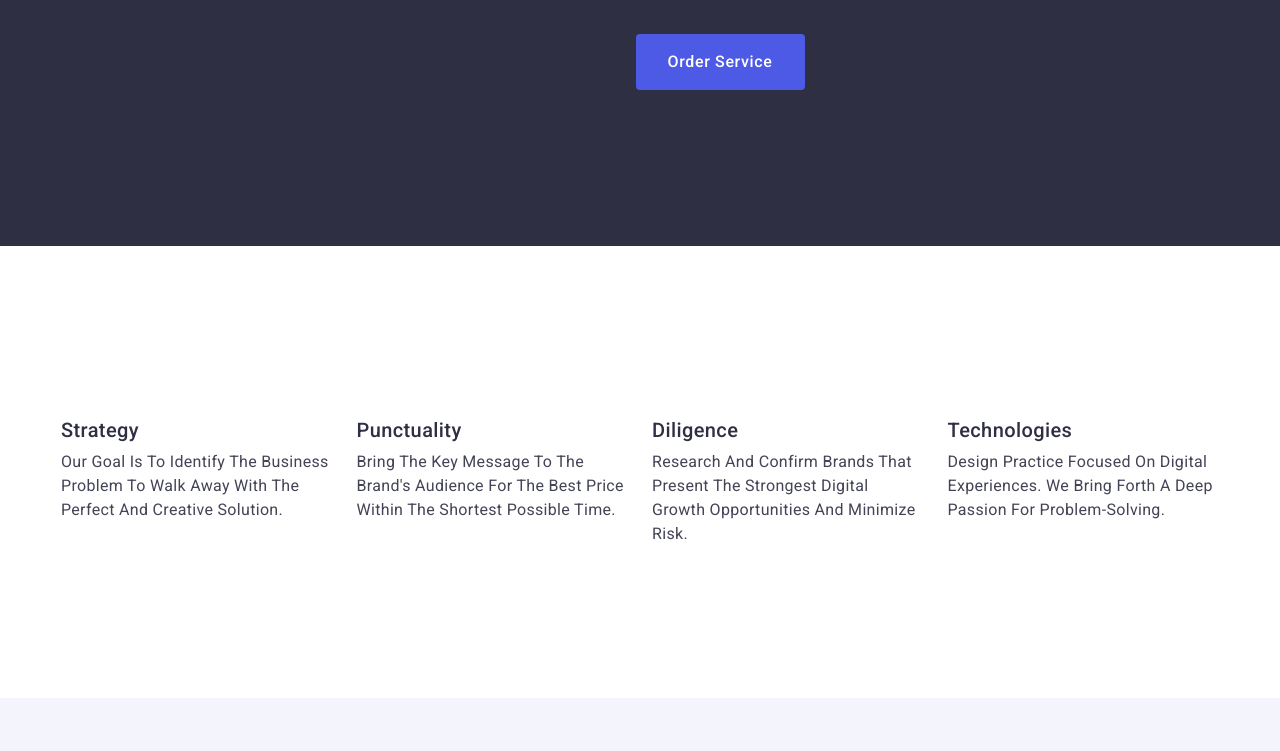
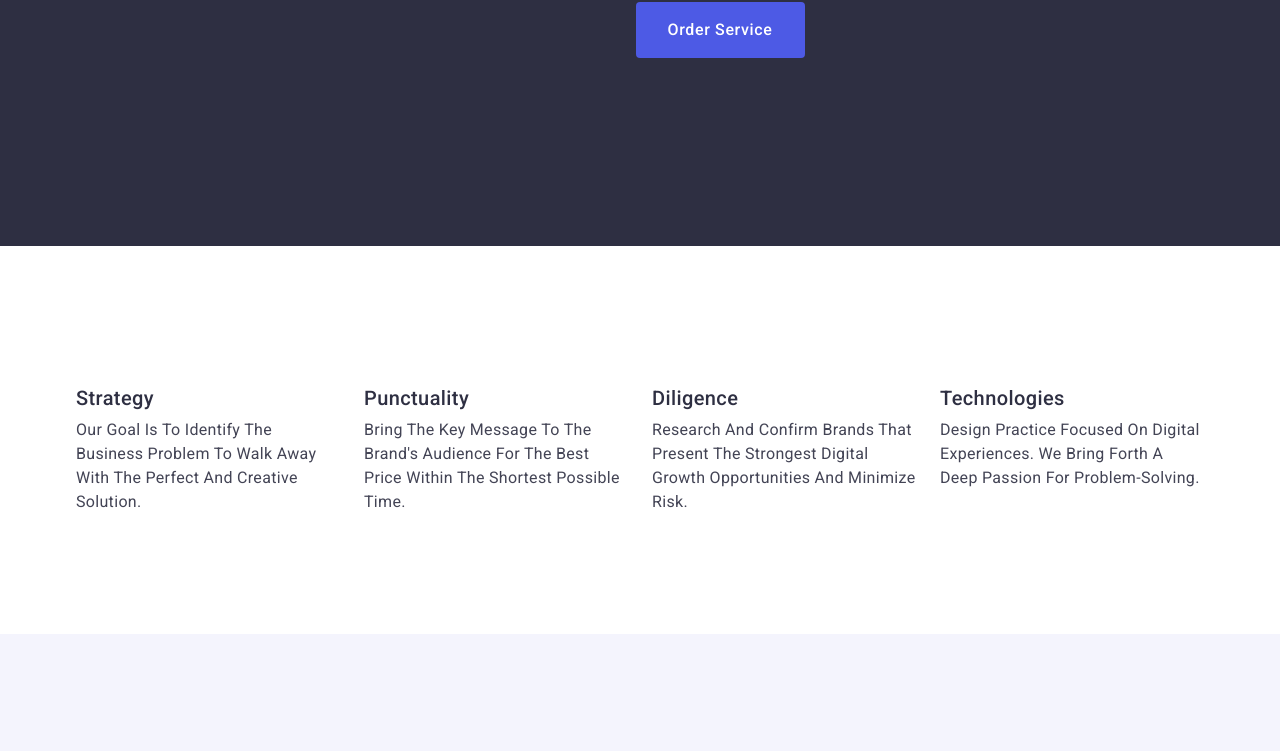
Before and after one commit to OlgaMudrova/goit-markup-hw-03, a plain HTML site: page index.html in a window 1280 px wide. Shown: the part 426-1177 px from the top of the page. Drawn offline with nearby package versions, Linux system fonts and the light colour scheme.

Commit message:
create intex.html

```diff
--- a/css/styles.css
+++ b/css/styles.css
@@ -270,8 +270,9 @@ margin-top: 48px;
 
 /*<!--INGREDIENTS SECTION 3-->*/
 
-.container {
-    padding: 32px 0 32px;
+.add {
+    padding-top: 32px;
+    padding-bottom: 32px;
 }
 .workers-background {
     background-color: #F4F4FD;
```
